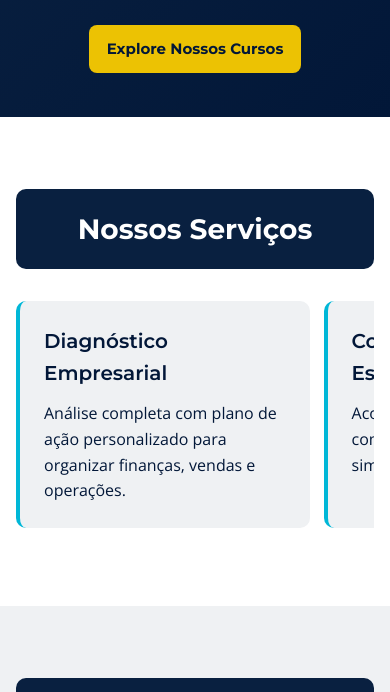
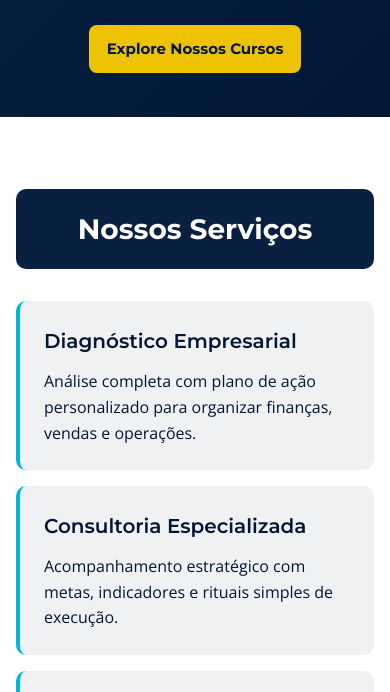
Before and after one commit to lucienemunizestrategia-sudo/prosperariomareejacarezinho, a plain HTML site: page index.html in a window 390 px wide. Shown: the part 325-1017 px from the top of the page. Drawn offline with nearby package versions, Linux system fonts and the light colour scheme.

Commit message:
Update index.html

```diff
--- a/index.html
+++ b/index.html
@@ -263,7 +263,7 @@
   text-align: center;
 }
     }
-    /* ============================= */
+   /* ============================= */
 /* BREAKPOINT: TABLET (≤ 768px)  */
 /* ============================= */
 @media (max-width: 768px) {
@@ -300,11 +300,12 @@
   .logo { max-height: 48px; }
   .location-text { font-size: 11px; }
 
+  /* Empilha todas as grades */
   .services-grid,
   .course-grid,
-  .edition-cards,
-  .tools-grid {
-    grid-template-columns: 1fr;
+  .edition-cards {
+    display: grid !important;
+    grid-template-columns: 1fr !important;
     gap: 16px;
   }
 
@@ -313,12 +314,9 @@
 }
 
 /* ======================================= */
-/* CARROSSEL HORIZONTAL NO MOBILE PEQUENO  */
+/* CARROSSEL SOMENTE NAS FERRAMENTAS       */
 /* ======================================= */
 @media (max-width: 480px) {
-  .services-grid,
-  .course-grid,
-  .edition-cards,
   .tools-grid {
     display: flex;
     overflow-x: auto;
@@ -328,29 +326,19 @@
     -webkit-overflow-scrolling: touch;
   }
 
-  .services-grid > *,
-  .course-grid > *,
-  .edition-cards > *,
   .tools-grid > * {
     flex: 0 0 82%;
     scroll-snap-align: start;
   }
 
-  .services-grid::-webkit-scrollbar,
-  .course-grid::-webkit-scrollbar,
-  .edition-cards::-webkit-scrollbar,
   .tools-grid::-webkit-scrollbar {
     height: 6px;
   }
-  .services-grid::-webkit-scrollbar-thumb,
-  .course-grid::-webkit-scrollbar-thumb,
-  .edition-cards::-webkit-scrollbar-thumb,
   .tools-grid::-webkit-scrollbar-thumb {
     background: rgba(0,0,0,.18);
     border-radius: 999px;
   }
 }
-
 
   </style>
 </head>
```
